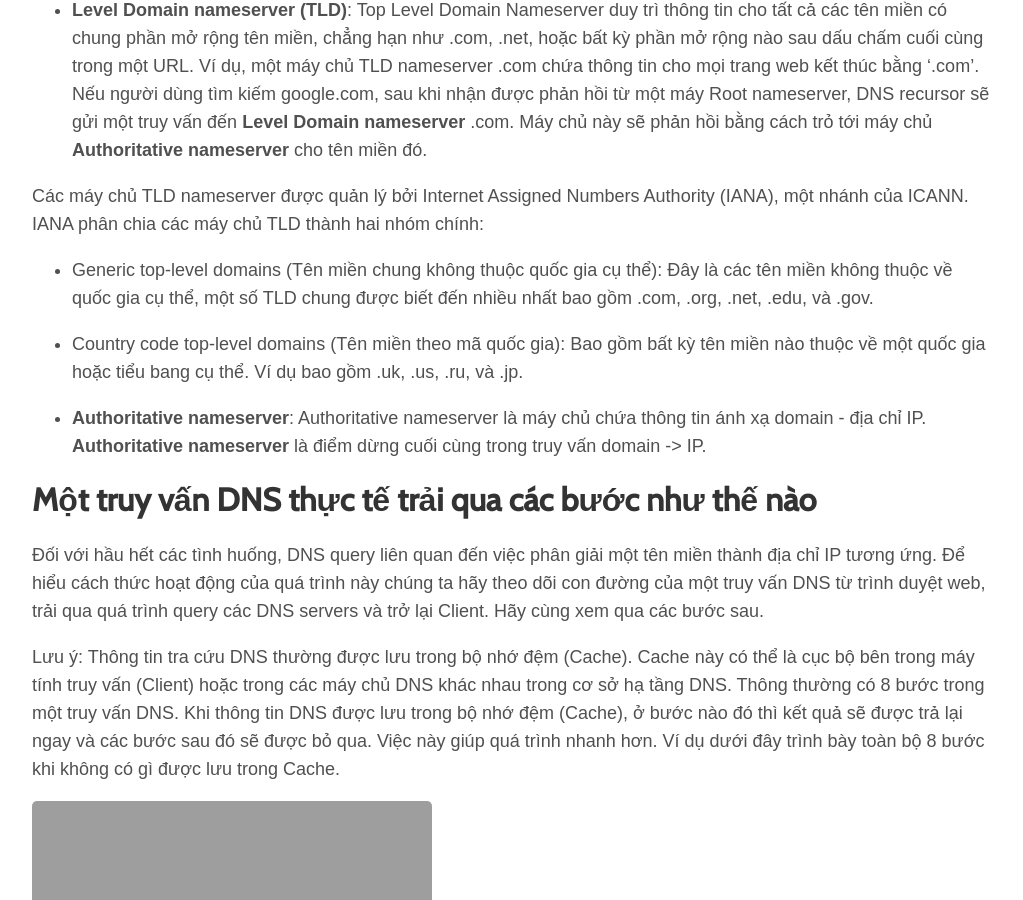
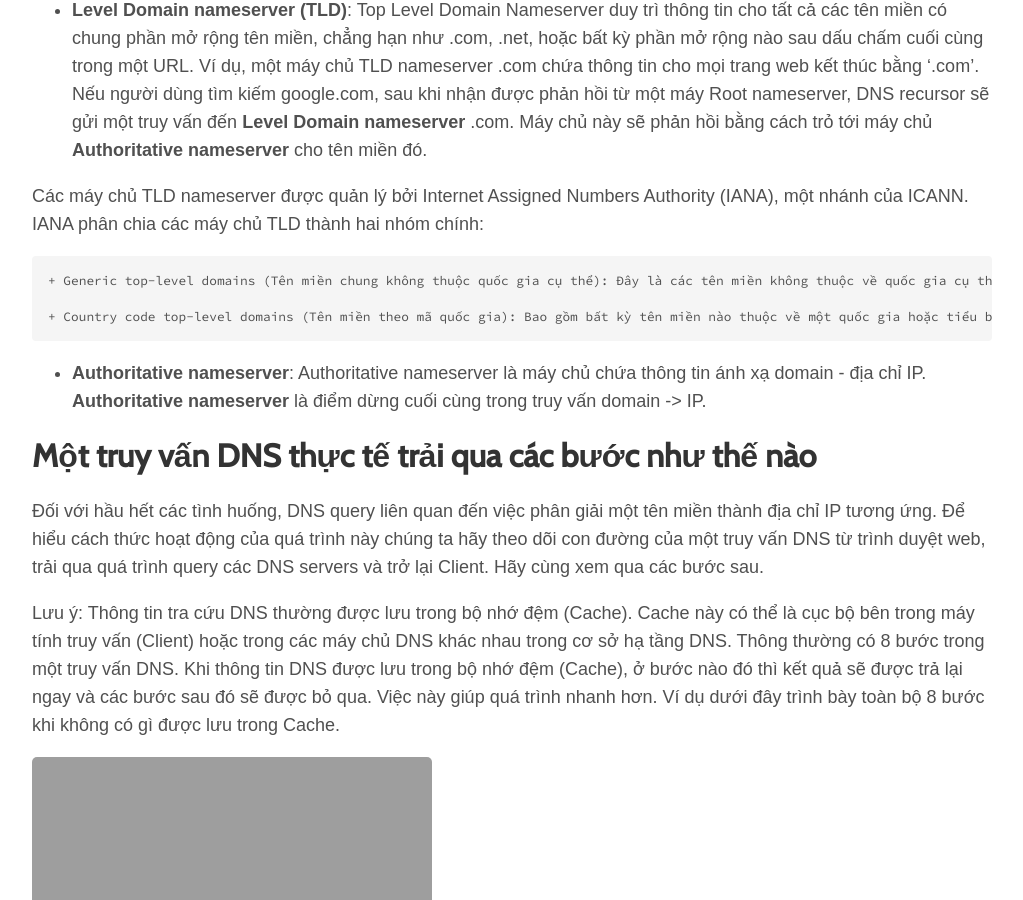
Before and after one commit to vietcf/vietchoi, a Jekyll site: the page built from _posts/2024-05-30-he-thong-dns-hoat-dong-the-nao.md, in a window 1280 px wide and 900 px high, scrolled down 1984 px. Shown: the whole window, without its empty margins (128-1151 px from the left). Built offline with Jekyll 4.4.1, drawn with Linux system fonts in a browser that asks for light colours; some web fonts are replaced.

Commit message:
update dns

```diff
--- a/_posts/2024-05-30-he-thong-dns-hoat-dong-the-nao.md
+++ b/_posts/2024-05-30-he-thong-dns-hoat-dong-the-nao.md
@@ -16,20 +16,20 @@
 
 -  **DNS recursor (Hoặc Recursive resolvers)**: Recurive tiếng việt là "Đệ quy". Đúng như cái tên nó **DNS recursor** là điểm dừng đầu tiên trong một truy vấn DNS. **DNS recursor** hoạt động như một trung gian giữa máy khách (Client) và các loại máy chủ DNS khác: Bao gồm gửi yêu cầu tới **Root nameserver** để lấy thông tin địa chỉ của **TLD (Top-Level Domain)** tương ứng với domain truy vấn. Hay **DNS recursor** thực hiện gửi yêu tới máy chủ **TLD (Top-Level Domain)** để lấy thông tin địa chỉ máy chủ **Authoritative nameserver**. **DNS recursor**  cũng thực hiện gửi yêu cầu tới **Authoritative nameserver** để lấy thông tin địa chỉ IP được yêu cầu. Cuối cùng **DNS recursor** tổng hợp các thông tin hoàn thiện gửi phản hồi tới Client.
 
-Thực tế hầu hết người dùng Internet sử dụng **DNS recursor** do nhà cung cấp dịch vụ Internet (ISP) cung cấp, dĩ nhiên ta cũng có những lựa chọn khác: Ví dụ như 1.1.1.1 của Cloudflare, hoặc 8.8.8.8 của GG.
+*Thực tế hầu hết người dùng Internet sử dụng **DNS recursor** do nhà cung cấp dịch vụ Internet (ISP) cung cấp, dĩ nhiên ta cũng có những lựa chọn khác: Ví dụ như 1.1.1.1 của Cloudflare, hoặc 8.8.8.8 của GG.*
 
 - **Root nameserver**: Trên thế giới có 13 máy chủ **Root nameserver**. Thực tế là ngay khi cài đặt địa chỉ của 13 Root nameserver này được fix luôn trong cấu hình của các DNS server. Một máy chủ **Root nameserver** sẽ nhận các truy vấn của các **DNS recursor** và phản hồi lại cho **DNS recursor** địa chỉ của **TLD (Top-Level Domain)** tương ứng dựa trên phần mở rộng của tên miền đó (.com, .net, .org, v.v.). Các máy chủ **Root nameserver** được giám sát bởi một tổ chức phi lợi nhuận gọi là Internet Corporation for Assigned Names and Numbers (ICANN).
 
-Lưu ý rằng mặc dù trên lý thuyết có 13 Root nameserver nhưng thực tế không có nghĩa là chỉ có 13 Root nameserver duy nhất trên hệ thống DNS. Ngoài 13 Root nameserver  có nhiều bản sao của mỗi Root nameserver trên khắp thế giới, chúng sử dụng định tuyến Anycast để cung cấp phản hồi nhanh chóng. Nếu cộng tất cả các phiên bản của các Root nameserver, bạn sẽ có hơn 600 máy chủ khác nhau.
+*Lưu ý rằng mặc dù trên lý thuyết có 13 Root nameserver nhưng thực tế không có nghĩa là chỉ có 13 Root nameserver duy nhất trên hệ thống DNS. Ngoài 13 Root nameserver  có nhiều bản sao của mỗi Root nameserver trên khắp thế giới, chúng sử dụng định tuyến Anycast để cung cấp phản hồi nhanh chóng. Nếu cộng tất cả các phiên bản của các Root nameserver, bạn sẽ có hơn 600 máy chủ khác nhau.*
 
 
 - **Level Domain nameserver (TLD)**: Top Level Domain Nameserver duy trì thông tin cho tất cả các tên miền có chung phần mở rộng tên miền, chẳng hạn như .com, .net, hoặc bất kỳ phần mở rộng nào sau dấu chấm cuối cùng trong một URL. Ví dụ, một máy chủ TLD nameserver .com chứa thông tin cho mọi trang web kết thúc bằng ‘.com’. Nếu người dùng tìm kiếm google.com, sau khi nhận được phản hồi từ một máy Root nameserver, DNS recursor sẽ gửi một truy vấn đến **Level Domain nameserver** .com. Máy chủ này sẽ phản hồi bằng cách trỏ tới máy chủ **Authoritative nameserver** cho tên miền đó.
 
 Các máy chủ TLD nameserver được quản lý bởi Internet Assigned Numbers Authority (IANA), một nhánh của ICANN. IANA phân chia các máy chủ TLD thành hai nhóm chính:
 
-+ Generic top-level domains (Tên miền chung không thuộc quốc gia cụ thể): Đây là các tên miền không thuộc về quốc gia cụ thể, một số TLD chung được biết đến nhiều nhất bao gồm .com, .org, .net, .edu, và .gov.
+    + Generic top-level domains (Tên miền chung không thuộc quốc gia cụ thể): Đây là các tên miền không thuộc về quốc gia cụ thể, một số TLD chung được biết đến nhiều nhất bao gồm .com, .org, .net, .edu, và .gov.
 
-+ Country code top-level domains (Tên miền theo mã quốc gia): Bao gồm bất kỳ tên miền nào thuộc về một quốc gia hoặc tiểu bang cụ thể. Ví dụ bao gồm .uk, .us, .ru, và .jp.
+    + Country code top-level domains (Tên miền theo mã quốc gia): Bao gồm bất kỳ tên miền nào thuộc về một quốc gia hoặc tiểu bang cụ thể. Ví dụ bao gồm .uk, .us, .ru, và .jp.
 
 - **Authoritative nameserver**: Authoritative nameserver là máy chủ chứa thông tin ánh xạ domain - địa chỉ IP.  **Authoritative nameserver** là điểm dừng cuối cùng trong truy vấn domain -> IP.
 
```
